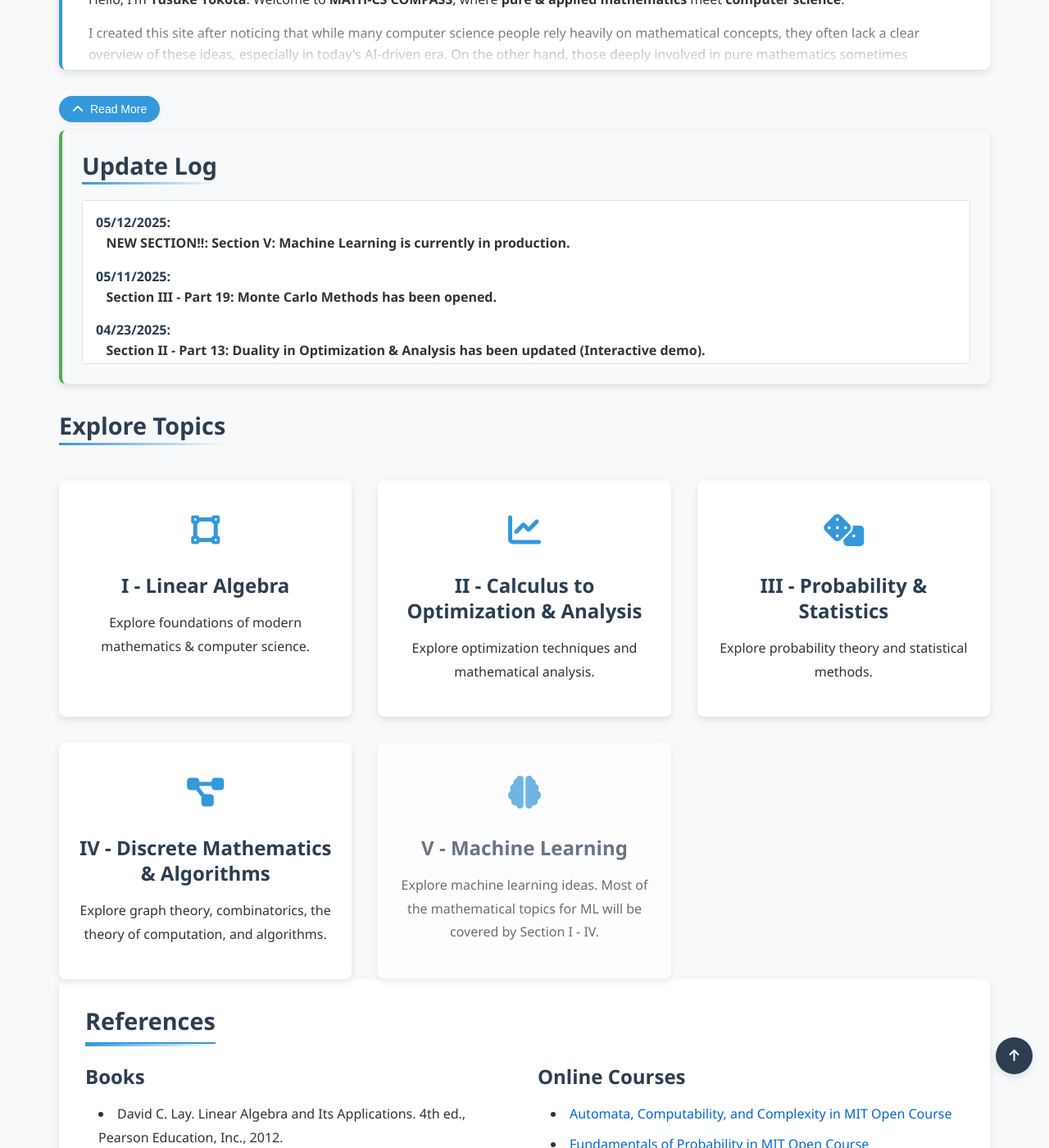
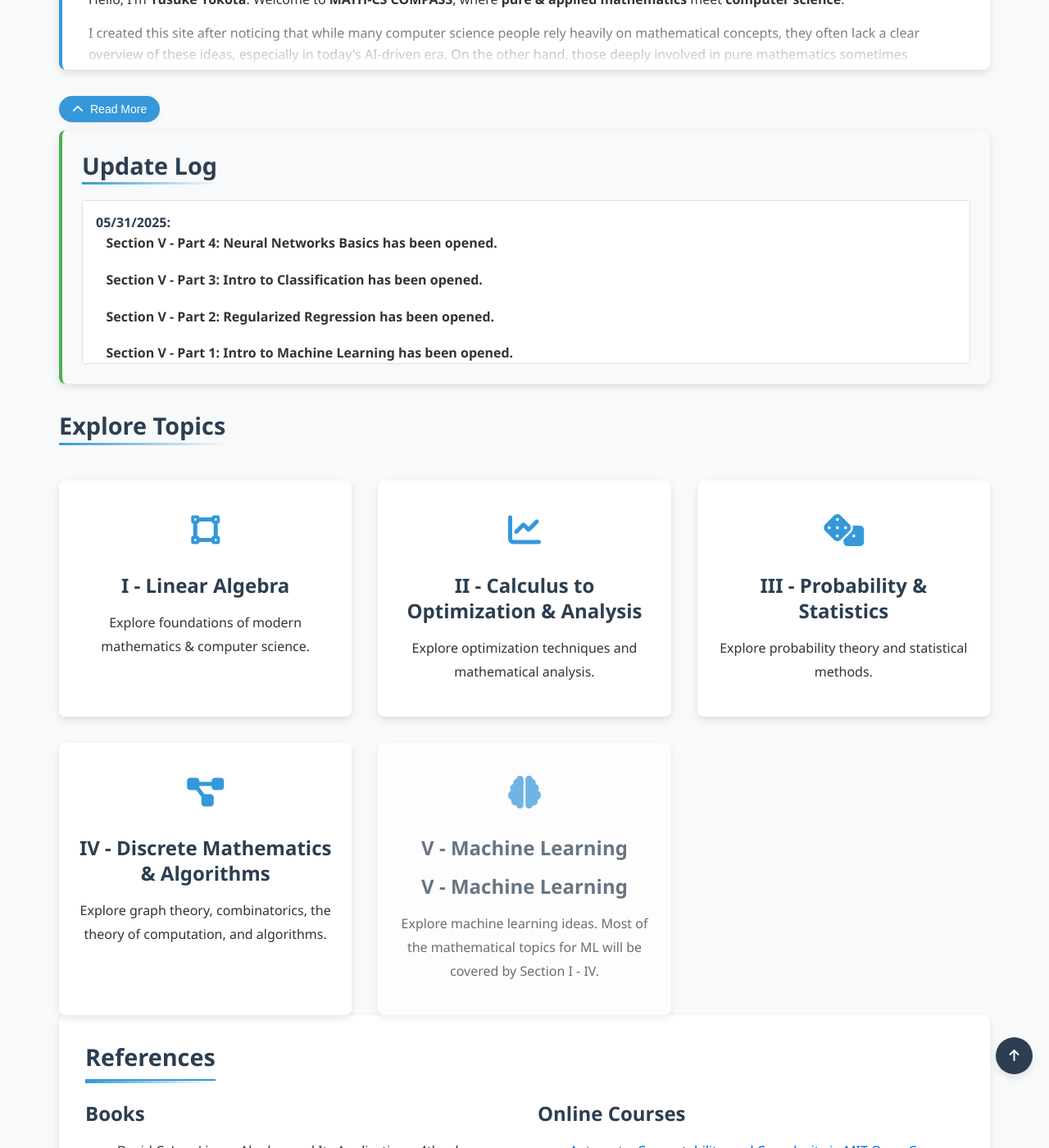
Before and after one commit to Yusukey01/yusukey01.github.io, a Jekyll site: the page built from index.html, in a window 1280 px wide and 1400 px high, scrolled down 590 px. Shown: the whole window at 82% size. Built offline with Jekyll 4.4.1, drawn with Linux system fonts in a browser that asks for light colours.

Commit message:
update NNs contents

```diff
--- a/index.html
+++ b/index.html
@@ -80,7 +80,7 @@ uses_python: false
                 <div class="card card-disabled">
                     <div class="card-icon"><i class="fas fa-brain"></i></div>
                     <h3>V - Machine Learning</h3>
-                    <!--<h3><a href="Mathematics/Machine_learning/ml.html">V - Machine Learning</a></h3>-->
+                    <h3><a href="Mathematics/Machine_learning/ml.html">V - Machine Learning</a></h3>
                     <p>Explore machine learning ideas. Most of the mathematical topics for ML will be covered by Section I - IV.</p>
                 </div>
             </div>
--- a/updates.json
+++ b/updates.json
@@ -1,4 +1,9 @@
 [
+    { "date": "05/31/2025", "content": "Section V - Part 4: Neural Networks Basics has been opened."},
+    { "date": "05/31/2025", "content": "Section V - Part 3: Intro to Classification has been opened."},
+    { "date": "05/31/2025", "content": "Section V - Part 2: Regularized Regression has been opened."},
+    { "date": "05/31/2025", "content": "Section V - Part 1: Intro to Machine Learning has been opened."},
+    { "date": "02/20/2025", "content": "Section V: Machine Learning has been released."},
     { "date": "05/12/2025", "content": "NEW SECTION!!: Section V: Machine Learning is currently in production."},
     { "date": "05/11/2025", "content": "Section III - Part 19: Monte Carlo Methods has been opened."},
     { "date": "04/23/2025", "content": "Section II - Part 13: Duality in Optimization & Analysis has been updated (Interactive demo)."},
```
